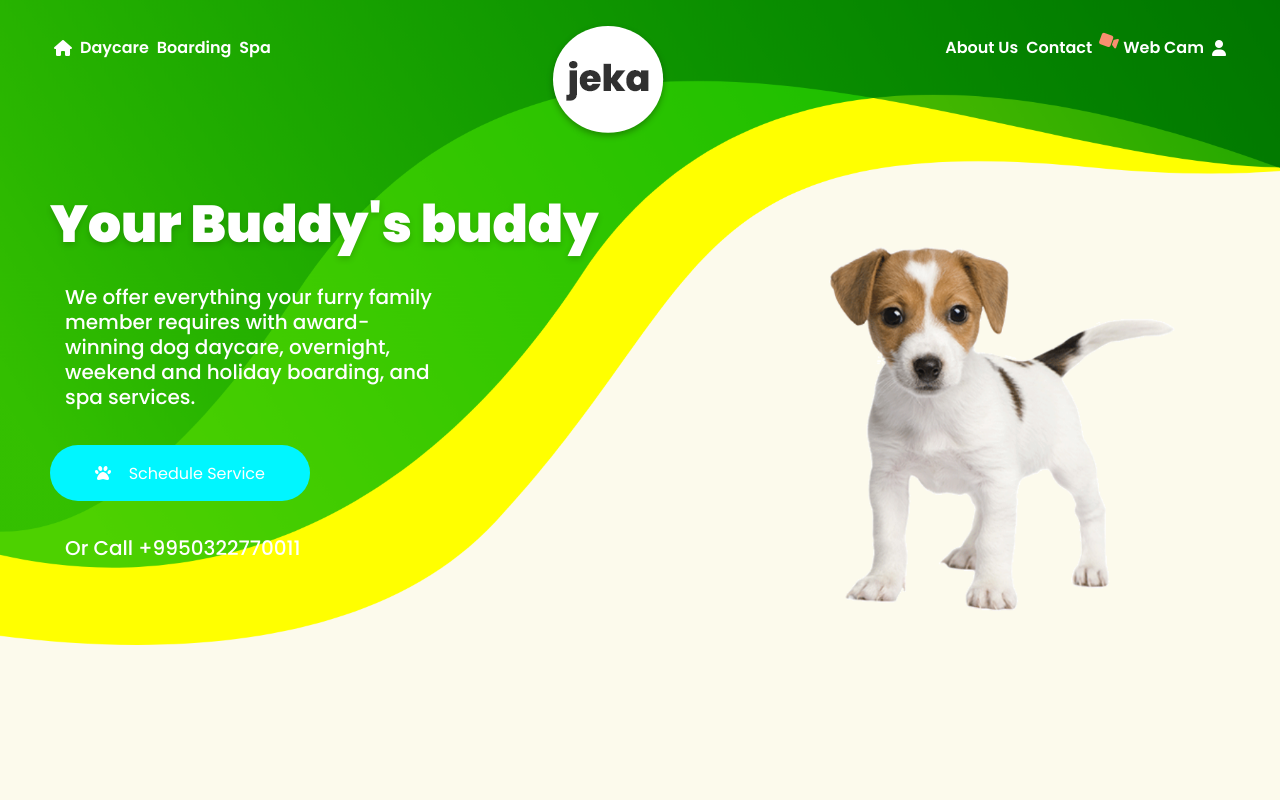
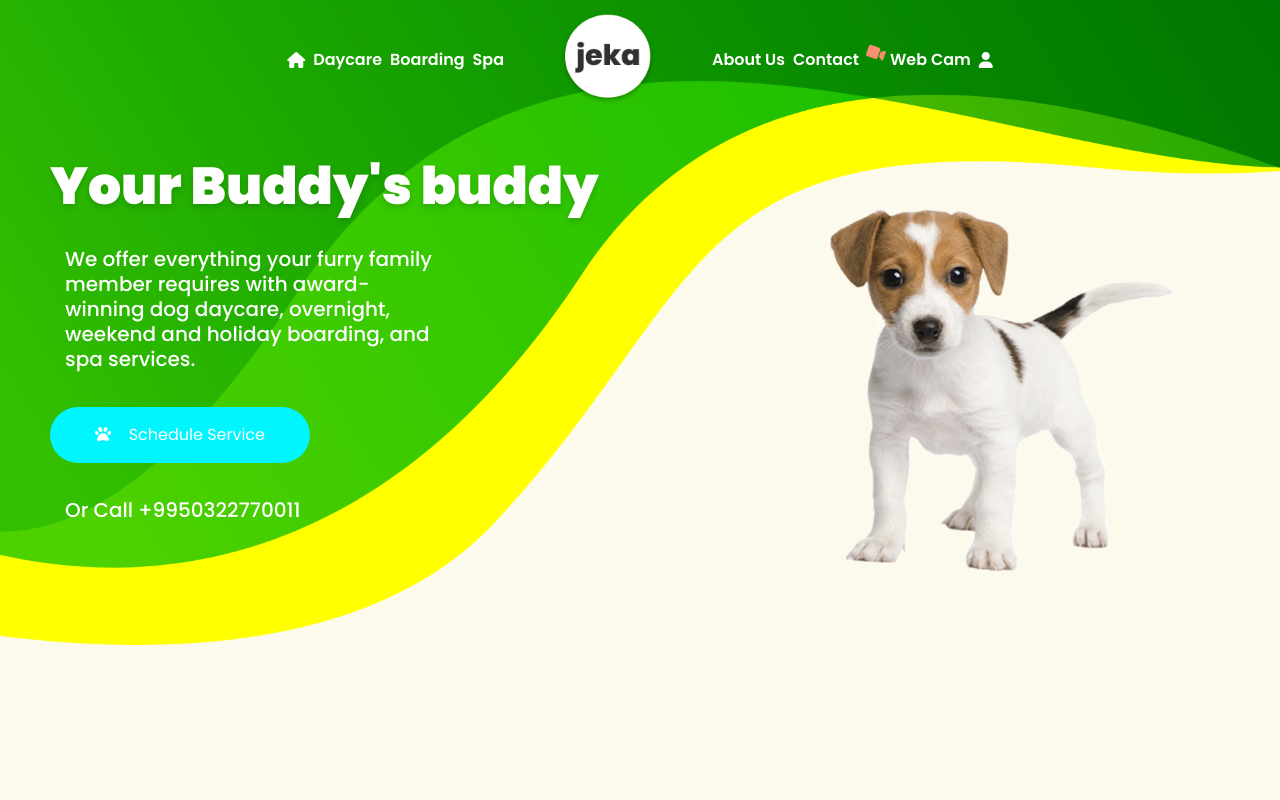
Before and after one commit to sector127/finale, a plain HTML site: page index.html in a window 1280 px wide. Shown: the top 800 px of the page. Drawn offline with nearby package versions, Linux system fonts and the light colour scheme.

Commit message:
top div styling changes

```diff
--- a/css/style.css
+++ b/css/style.css
@@ -6,20 +6,26 @@ body {
 }
 
 .main-header {
-  padding: 20px 0 0 0;
+  padding: 10px 0 0 0;
 }
 
 .top {
   display: flex;
   flex-direction: row;
-  justify-content: space-between;
-  align-items: flex-start;
+  justify-content: center;
+  align-items: center;
   align-content: center;
   margin: 0 50px;
 }
 
+.logo img {
+  max-width: 100px;
+  width: 100%;
+}
+
 .navigation ul {
   display: flex;
+  margin: 0 50px;
 }
 
 .navigation ul li,
```
